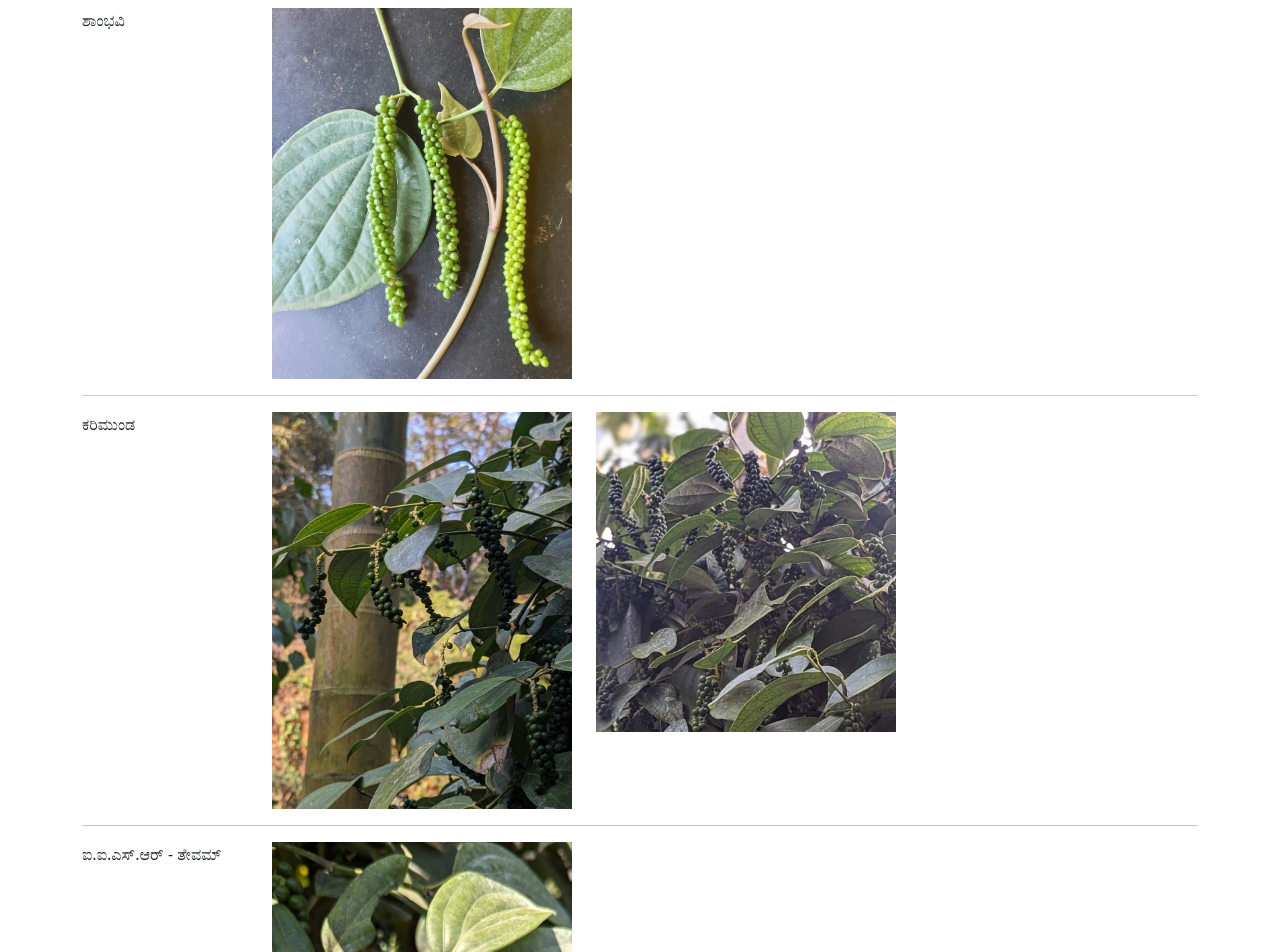
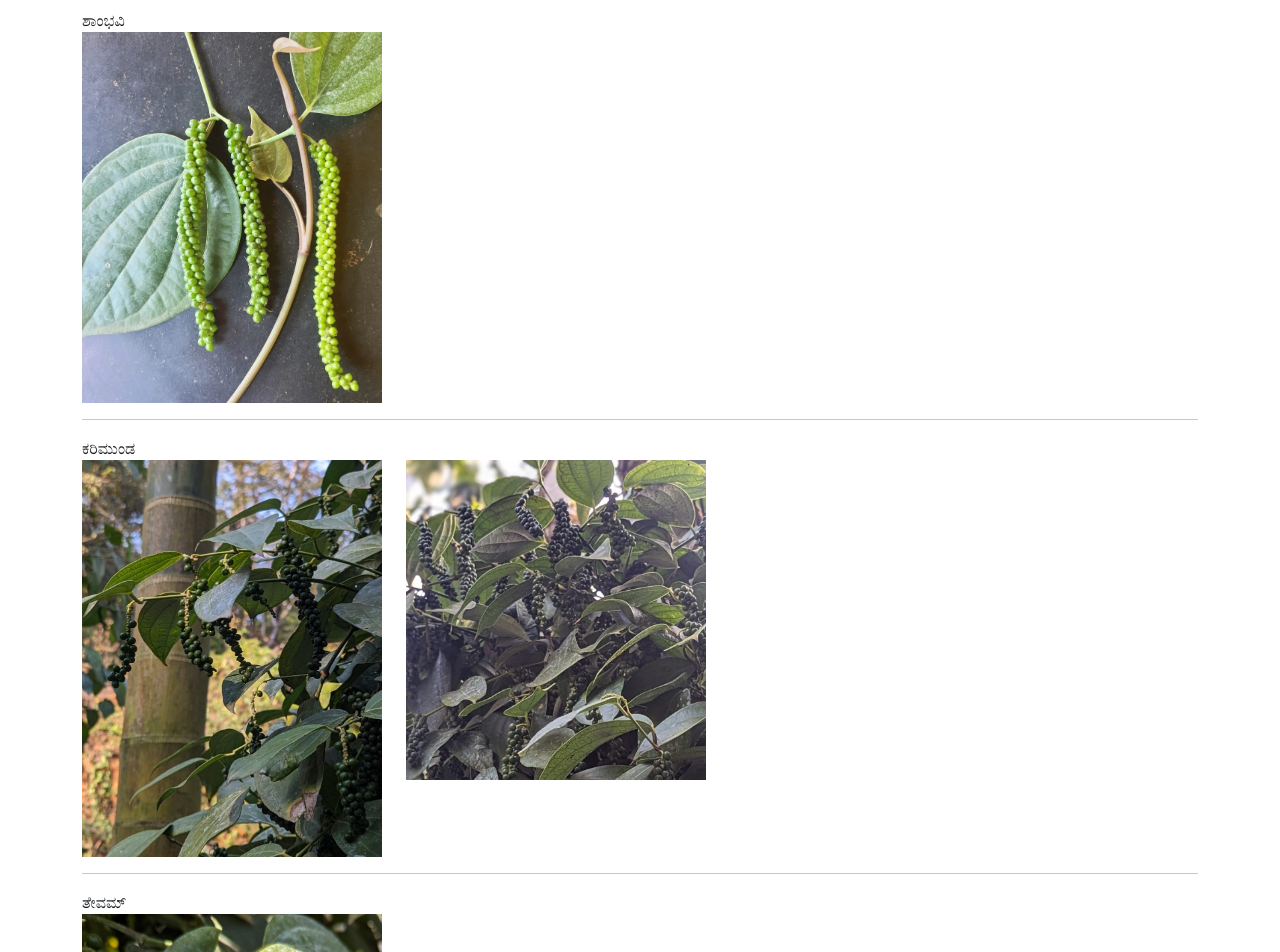
Before and after one commit to thotagara/thotagara.github.io, a plain HTML site: page nursery/plant_varieties/plant_varieties.html in a window 1280 px wide. Shown: the top 952 px of the page. Drawn offline with nearby package versions, Linux system fonts and the light colour scheme.

Commit message:
Update plant_varieties.html

```diff
--- a/nursery/plant_varieties/plant_varieties.html
+++ b/nursery/plant_varieties/plant_varieties.html
@@ -25,23 +25,31 @@
 	<div class="container">
 
 		<div class="row mt-2">
-			<div class="col-2"> ಶಾಂಭವಿ </div>
-			<div class="col-auto"> <img src="images/shambhavi.jpg" alt="ಶಾಂಭವಿ" width="300" height="300" > </div>
+			<div class="col-2">ಶಾಂಭವಿ</div>
+		</div>
+		<div class="row">
+			<div class="col-auto"> <img src="images/shambhavi.jpg" alt="ಶಾಂಭವಿ" width="300" height="300"> </div>
 		</div>
 		<hr>
 		<div class="row mt-2">
-			<div class="col-2"> ಕರಿಮುಂಡ </div>
-			<div class="col-auto"> <img src="images/karimunda1.jpg" alt="ಕರಿಮುಂಡ 1" width="300" > </div>
-			<div class="col-auto"> <img src="images/karimunda2.jpg" alt="ಕರಿಮುಂಡ 2" width="300" > </div>
+			<div class="col-2">ಕರಿಮುಂಡ</div>
+		</div>
+		<div class="row">
+			<div class="col-auto"> <img src="images/karimunda1.jpg" alt="ಕರಿಮುಂಡ 1" width="300"> </div>
+			<div class="col-auto"> <img src="images/karimunda2.jpg" alt="ಕರಿಮುಂಡ 2" width="300"> </div>
 		</div>
 		<hr>
 		<div class="row mt-2">
-			<div class="col-2">ಐ.ಐ.ಎಸ್.ಆರ್ - ತೇವಮ್</div>
+			<div class="col-2">ತೇವಮ್</div>
+		</div>
+		<div class="row">
 			<div class="col-auto"> <img src="images/thevam.jpg" alt="ಐ.ಐ.ಎಸ್.ಆರ್ - ತೇವಮ್" width="300" > </div>
 		</div>
 		<hr>
 		<div class="row mt-2">
 			<div class="col-2">ಮಲ್ಲಿಸರ</div>
+		</div>
+		<div class="row">
 			<div class="col-auto"> <img src="images/mallisara1.jpg" alt="ಮಲ್ಲಿಸರ-1" width="300" > </div>
 			<div class="col-auto"> <img src="images/mallisara2.jpg" alt="ಮಲ್ಲಿಸರ-2" width="300" > </div>
 			<div class="col-auto"> <img src="images/mallisara3.jpg" alt="ಮಲ್ಲಿಸರ-3" width="300" > </div>
```
